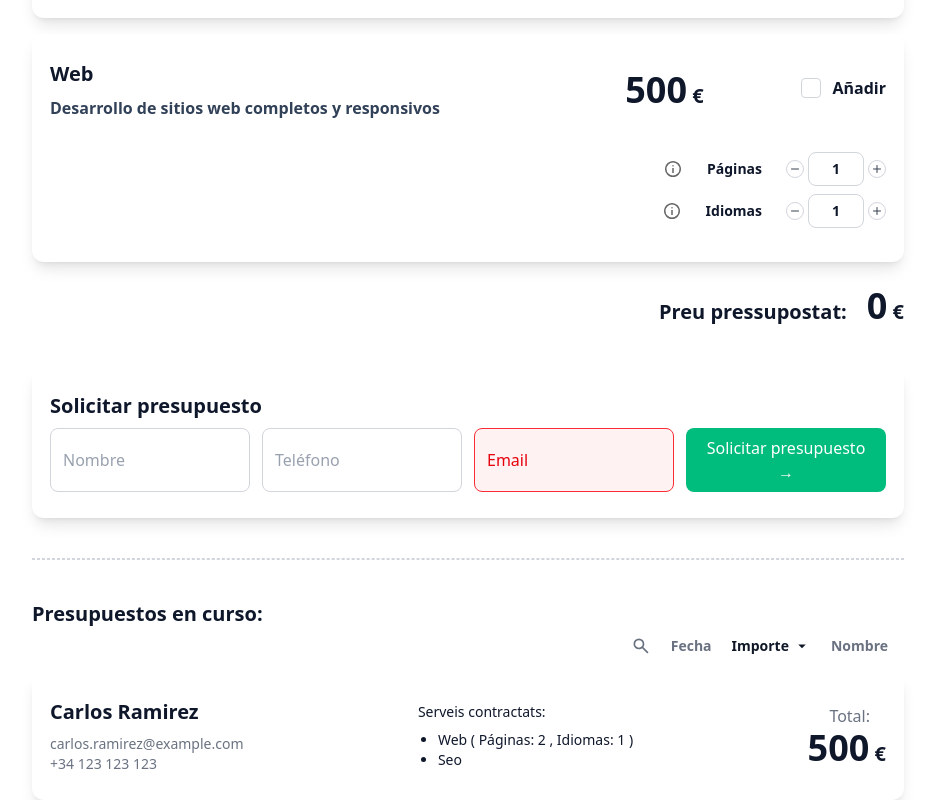
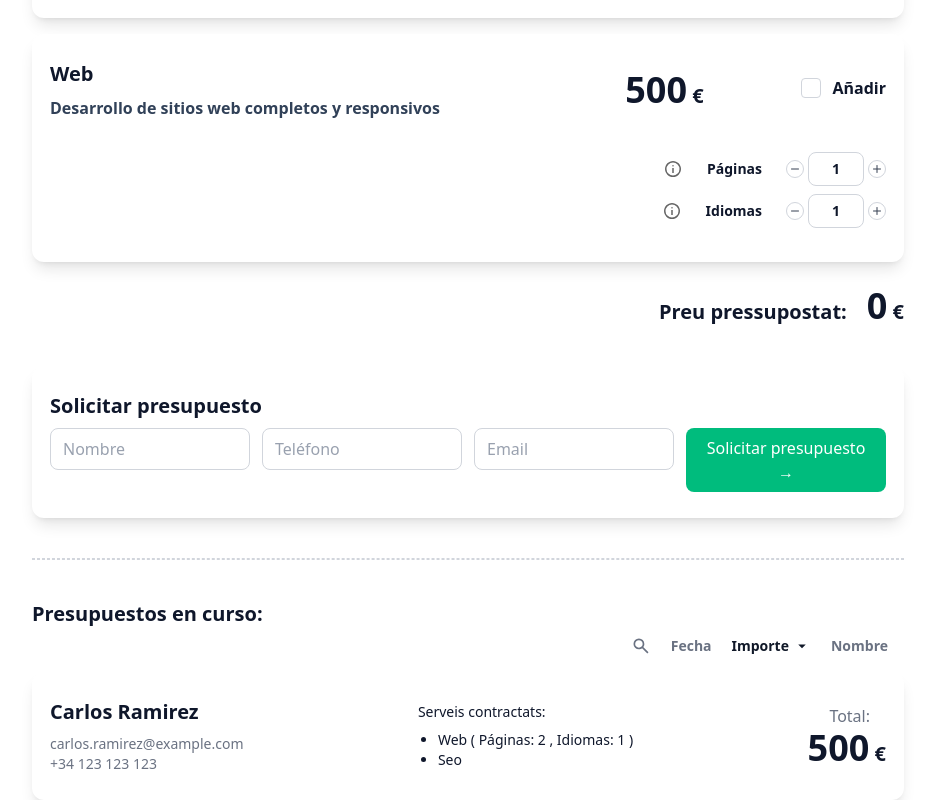
Before and after one commit to crbarrio/budget, an Angular app: page / in a window 1280 px wide. Shown: the part 534-1334 px from the top of the page, without its empty margins (172-1107 px from the left). Built offline with nearby package versions, Linux system fonts and the light colour scheme.

Commit message:
feat: implement form validation in budget form component

```diff
--- a/src/app/components/budget-form/budget-form.html
+++ b/src/app/components/budget-form/budget-form.html
@@ -1,12 +1,40 @@
-<form class="grid gap-3 sm:grid-cols-2 md:grid-cols-4">
+<form class="grid gap-3 sm:grid-cols-2 md:grid-cols-4" (submit)="onSubmit($event)" novalidate>
+    <div>
+        <input type="text" placeholder="Nombre" [class.form-input-invalid]="isFieldInvalid('name')" class="form-input" [formField]="budgetForm.name" />
+        @if ( isFieldInvalid('name')) {
+            <p class="text-red-500 text-sm">
+                @for (error of budgetForm.name().errors(); track $index) {
+                    {{ error.message }}
+                }
+            </p>
+        }
+    </div>
 
-    <input type="text" placeholder="Nombre" class="form-input" />
+    <div>
+        <input type="text" placeholder="Teléfono" [class.form-input-invalid]="isFieldInvalid('telephone')" class="form-input" [formField]="budgetForm.telephone"/>
+        @if ( isFieldInvalid('telephone')) {
+            <p class="text-red-500 text-sm">
+                @for (error of budgetForm.telephone().errors(); track $index) {
+                    {{ error.message }}
+                }
+            </p>
+        }
+    </div>
 
-    <input type="text" placeholder="Teléfono" class="form-input" />
+    <div>
+        <input type="text" placeholder="Email" [class.form-input-invalid]="isFieldInvalid('email')" class="form-input" [formField]="budgetForm.email"/>
+        @if ( isFieldInvalid('email')) {
+            <p class="text-red-500 text-sm">
+                @for (error of budgetForm.email().errors(); track $index) {
+                    {{ error.message }}
+                }
+            </p>
+        }
+    </div>
+    <div>
+        <button class="bg-emerald-500 text-white rounded-lg px-4 py-2 hover:bg-emerald-600 transition w-full">
+            Solicitar presupuesto →
+        </button>
+    </div>
 
-    <input type="email" placeholder="Email" class="form-input-invalid" />
-
-    <button class="bg-emerald-500 text-white rounded-lg px-4 py-2 hover:bg-emerald-600 transition">
-        Solicitar presupuesto →
-    </button>
 </form>
--- a/src/app/components/budget-form/budget-form.ts
+++ b/src/app/components/budget-form/budget-form.ts
@@ -1,9 +1,70 @@
-import { Component } from '@angular/core';
+import { Component, output, signal,  } from '@angular/core';
+import { email, form, FormField, required, submit, validate } from '@angular/forms/signals';
+import { BudgetFormData } from '../../interfaces/budget-form.interface';
+
+
 
 @Component({
   selector: 'app-budget-form',
-  imports: [],
+  imports: [FormField],
   templateUrl: './budget-form.html',
-  styleUrl: './budget-form.css',
 })
-export class BudgetForm {}
+export class BudgetForm {
+
+  budgetModel = signal<BudgetFormData>({
+    name: '',
+    telephone: '',
+    email: ''
+  })
+
+  formSubmited = output<BudgetFormData>();
+
+  budgetForm = form(this.budgetModel, (path) => {
+    required(path.name, {message: 'El nombre es requerido.'});
+    required(path.telephone, {message: 'El teléfono es requerido.'});
+    required(path.email, {message: 'El email es requerido.'});
+    email(path.email, {message:'El formato de email no es válido.'})
+
+    // validacion personalizada
+    validate(path.telephone, ({value}) => {
+      const spainPhoneRegex = /^(\+34|0034|34)?[6789]\d{8}$/;
+      const isValid = spainPhoneRegex.test(value());
+      if (!isValid) {
+        return {
+          message: 'No es un telefono español válido',
+          kind: 'error'
+        }
+      }
+      return null;
+    })
+  });
+
+  isFieldInvalid(fieldName: keyof BudgetFormData): boolean {
+    const fieldSignal = this.budgetForm[fieldName];
+    if (!fieldSignal) return false;
+
+    const field = fieldSignal();
+    return field && field.touched() && field.errors().length > 0;
+  }
+
+  onSubmit(event: Event) {
+    event.preventDefault();
+
+    submit(this.budgetForm, async () => {
+      this.formSubmited.emit(this.budgetModel());
+      this.onReset();
+    });
+
+  }
+
+  // Reset formulario, actualmente no implementado
+  onReset() {
+    this.budgetModel.set({
+      name: '',
+      telephone: '',
+      email: ''
+    })
+
+    this.budgetForm().reset();
+  }
+}
--- /dev/null
+++ b/src/app/interfaces/budget-form.interface.ts
@@ -0,0 +1,5 @@
+export interface BudgetFormData {
+  name: string,
+  telephone: string,
+  email: string
+}
--- a/src/app/pages/home/home.html
+++ b/src/app/pages/home/home.html
@@ -18,7 +18,7 @@
     <section class="mt-10">
         <app-card>
             <h3 class="card-header">Solicitar presupuesto</h3>
-            <app-budget-form></app-budget-form>
+            <app-budget-form (formSubmited)="saveBudget($event)" ></app-budget-form>
         </app-card>
     </section>
 
--- a/src/app/pages/home/home.ts
+++ b/src/app/pages/home/home.ts
@@ -8,6 +8,7 @@ import { BudgetItem } from '../../components/budget-item/budget-item';
 import dbData from '../../../data/db.json';
 import type { ServiceElement } from "../../interfaces/service.interface";
 import { Budget } from '../../interfaces/budget.interface';
+import { BudgetFormData } from '../../interfaces/budget-form.interface';
 
 const budgetsMock: Budget[] = [
   {
@@ -111,4 +112,29 @@ export default class Home {
     this.recalculateTotal();
   }
 
+  saveBudget(formData: { name: string; telephone: string; email: string }) {
+  const budget: Budget = {
+    id: Date.now(),
+    ...formData,
+    services: this.selectedServices.map((selected) => {
+      const service = this.services.find((item) => item.id === selected.id)!;
+
+      return {
+        id: service.id,
+        name: service.name,
+        price: service.price,
+        subservices: service.subservices?.map((sub) => ({
+          id: sub.id,
+          name: sub.name,
+          price: sub.price,
+          quantity:
+            selected.subservices?.find((item) => item.id === sub.id)?.quantity ?? 1,
+        })),
+      };
+    }),
+  };
+
+  // aquí harías el POST a la API
 }
+
+}
```
Also changed, not shown: src/app/components/budget-form/budget-form.css (deleted).
